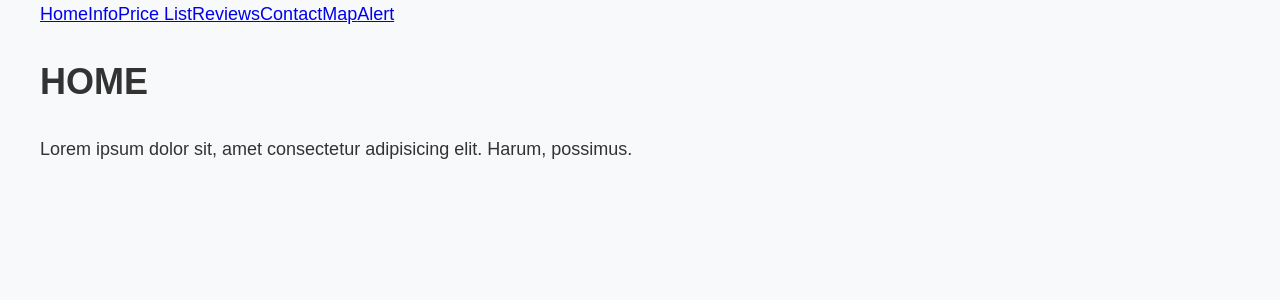
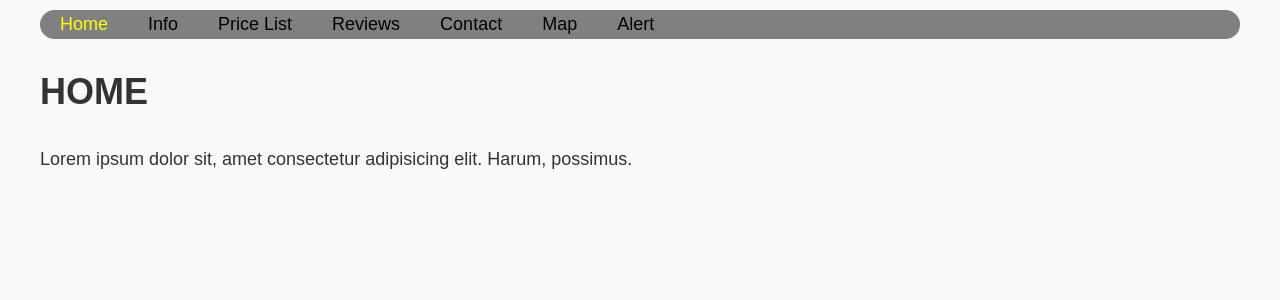
Before and after one commit to Vectari/serduszka-dwa, a React (Vite) app: page / in a window 1280 px wide. Shown: the top 300 px of the page. Built offline with nearby package versions, Linux system fonts and the light colour scheme.

Commit message:
feat: add NavBar content

```diff
--- a/src/components/NavBar/NavBar.jsx
+++ b/src/components/NavBar/NavBar.jsx
@@ -1,8 +1,9 @@
 import { NavLink } from "react-router-dom";
+import { StyledNavBar } from "./NavBar.styled";
 
 export function NavBar() {
   return (
-    <>
+    <StyledNavBar>
       <NavLink to="/">Home</NavLink>
       <NavLink to="/info">Info</NavLink>
       <NavLink to="/pricelist">Price List</NavLink>
@@ -10,6 +11,6 @@ export function NavBar() {
       <NavLink to="/contact">Contact</NavLink>
       <NavLink to="/map">Map</NavLink>
       <NavLink to="/alert">Alert</NavLink>
-    </>
+    </StyledNavBar>
   );
 }
--- a/src/components/NavBar/NavBar.styled.js
+++ b/src/components/NavBar/NavBar.styled.js
@@ -0,0 +1,21 @@
+import styled from "styled-components";
+
+export const StyledNavBar = styled.div`
+  margin: 10px auto;
+  background-color: grey;
+  border-radius: 20px;
+
+  a {
+    padding: 20px;
+    text-decoration: none;
+    color: black;
+  }
+
+  a:hover {
+    color: pink;
+  }
+
+  .active {
+    color: yellow;
+  }
+`;
```
